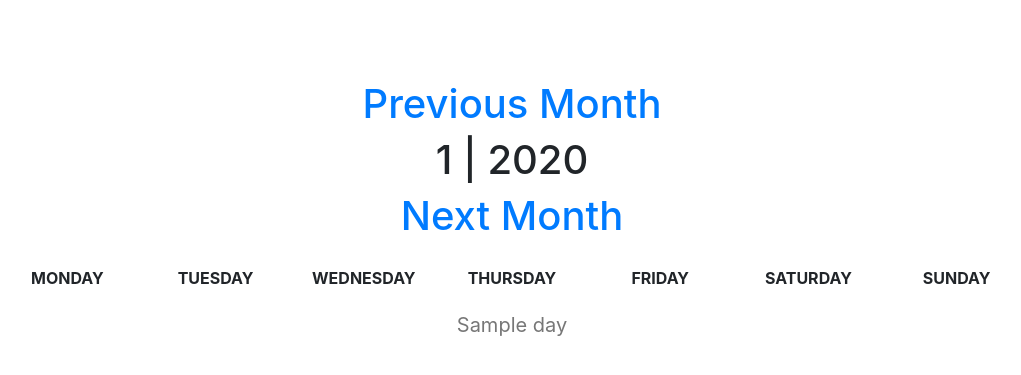
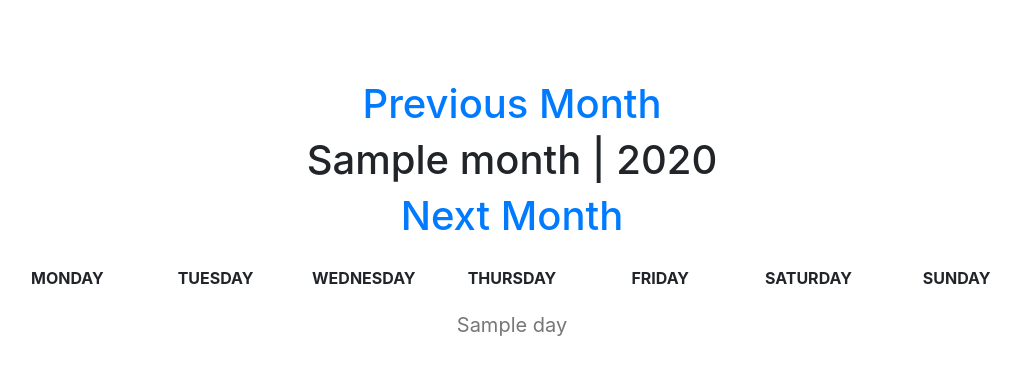
Before and after one commit to maryjng/SCHEDULING-APP, a Python web app: template app/templates/agenda.html in a window 1280 px wide. Shown: the part 56-431 px from the top of the page, without its empty margins (128-1149 px from the left). Run offline with Jinja, Linux system fonts and the light colour scheme; the template is opened without the code that fills it: most values are stand-ins (such as "Sample title", 1, 10 or a date in 2020).

Commit message:
month and year are now correctly displayed on calendar

```diff
--- a/app/home/views.py
+++ b/app/home/views.py
@@ -67,7 +67,7 @@ def next_month_year(year: int, month: int):
 @login_required
 def agenda(year:int, month:int):
 
-    y, m = year, month
+    y, m = int(year), int(month)
 
     today = datetime.today()
     year, month = today.year, today.month
@@ -84,7 +84,7 @@ def agenda(year:int, month:int):
 #     monthappts = Appointments.query.filter(Appointments.username == current_user.username, (extract('year', Appointments.date) == y), (extract('month', Appointments.date) == m))
 #     # user = Users.query.filter_by(email=current_user.email).first_or_404()
 
-    return render_template('agenda.html', days=days, prev_year=prev_year, prev_month=prev_month, next_month=next_month, next_year=next_year, today=today)
+    return render_template('agenda.html', days=days, prev_year=prev_year, prev_month=prev_month, next_month=next_month, next_year=next_year, today=today, year=y, month=m)
 
 @home.route('/add', methods=['GET', 'POST'])
 @login_required
--- a/app/templates/agenda.html
+++ b/app/templates/agenda.html
@@ -4,7 +4,7 @@
 
 <h1>
   <a class="nav-link" href="{{url_for('home.agenda', year=prev_year, month=prev_month)}}">Previous Month</a>
-  {{ today.month }} | {{ today.year }}
+  {{ month }} | {{ year }}
   <a class="nav-link" href="{{url_for('home.agenda', year=next_year, month=next_month)}}">Next Month</a>
 </h1>
 
```
